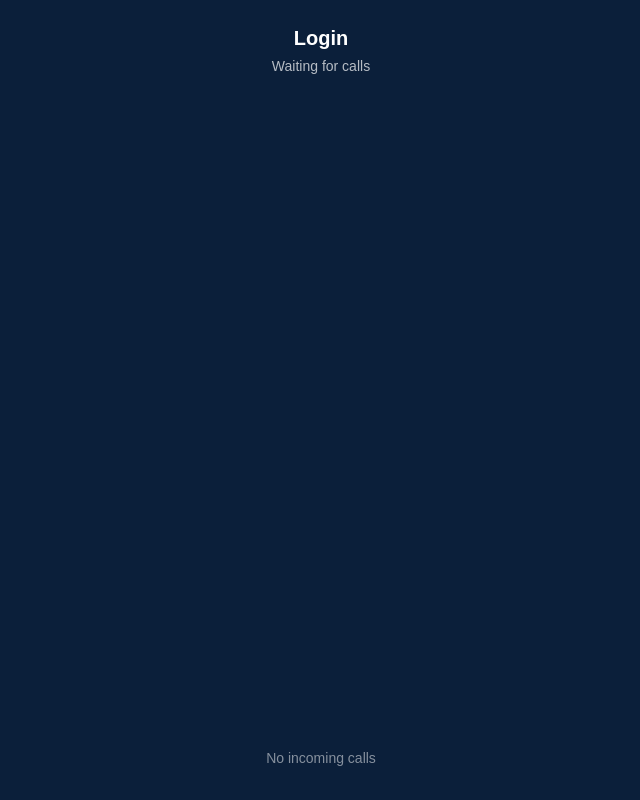
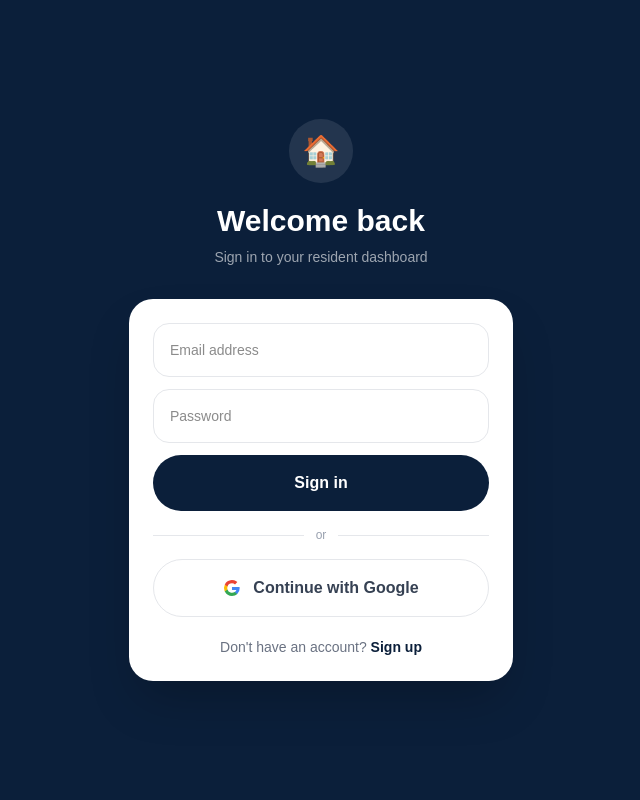
Before and after one commit to ahmadaav03/smart-gate, a Next.js app: page /resident/login in a window 1280 px wide. Shown: the whole page, without its empty margins (319-959 px from the left). Built offline with nearby package versions, Linux system fonts and the light colour scheme; no server answers; the database is empty.

Commit message:
login & Auth

```diff
--- /dev/null
+++ b/app/auth/callback/route.ts
@@ -0,0 +1,37 @@
+import { createServerClient } from "@supabase/ssr";
+import { cookies } from "next/headers";
+import { NextResponse } from "next/server";
+
+export async function GET(request: Request) {
+  const { searchParams, origin } = new URL(request.url);
+  const code = searchParams.get("code");
+  const next = searchParams.get("next") ?? "/";
+
+  if (code) {
+    const cookieStore = await cookies();
+
+    const supabase = createServerClient(
+      process.env.NEXT_PUBLIC_SUPABASE_URL!,
+      process.env.NEXT_PUBLIC_SUPABASE_ANON_KEY!,
+      {
+        cookies: {
+          getAll() {
+            return cookieStore.getAll();
+          },
+          setAll(cookiesToSet) {
+            cookiesToSet.forEach(({ name, value, options }) =>
+              cookieStore.set(name, value, options)
+            );
+          },
+        },
+      }
+    );
+
+    const { error } = await supabase.auth.exchangeCodeForSession(code);
+    if (!error) {
+      return NextResponse.redirect(`${origin}${next}`);
+    }
+  }
+
+  return NextResponse.redirect(`${origin}/resident/login?error=auth`);
+}
--- /dev/null
+++ b/app/resident/login/page.tsx
@@ -0,0 +1,195 @@
+"use client";
+
+import { useState } from "react";
+import { supabase } from "@/lib/supabase";
+
+export default function ResidentLoginPage() {
+  const [mode, setMode] = useState<"login" | "signup">("login");
+  const [email, setEmail] = useState("");
+  const [password, setPassword] = useState("");
+  const [loading, setLoading] = useState(false);
+  const [error, setError] = useState("");
+  const [message, setMessage] = useState("");
+
+  async function handleEmailAuth() {
+    if (!email || !password) {
+      setError("Please enter your email and password.");
+      return;
+    }
+
+    setLoading(true);
+    setError("");
+    setMessage("");
+
+    if (mode === "signup") {
+      const { error } = await supabase.auth.signUp({
+        email,
+        password,
+        options: {
+          emailRedirectTo: `${window.location.origin}/auth/callback?next=/resident/dashboard`,
+        },
+      });
+
+      if (error) {
+        setError(error.message);
+      } else {
+        setMessage("Account created! You can now sign in.");
+        setMode("login");
+      }
+    } else {
+      const { data, error } = await supabase.auth.signInWithPassword({
+        email,
+        password,
+      });
+
+      if (error) {
+        setError(error.message);
+      } else if (data.user) {
+        // Find resident linked to this auth user
+        const { data: resident } = await supabase
+          .from("residents")
+          .select("slug")
+          .eq("auth_user_id", data.user.id)
+          .maybeSingle();
+
+        if (resident?.slug) {
+          window.location.href = `/resident/${resident.slug}/dashboard`;
+        } else {
+          setError("No resident profile is linked to this account. Please contact your property manager.");
+        }
+      }
+    }
+
+    setLoading(false);
+  }
+
+  async function handleGoogleAuth() {
+    setLoading(true);
+    setError("");
+
+    const { error } = await supabase.auth.signInWithOAuth({
+      provider: "google",
+      options: {
+        redirectTo: `${window.location.origin}/auth/callback?next=/resident/dashboard`,
+      },
+    });
+
+    if (error) {
+      setError(error.message);
+      setLoading(false);
+    }
+  }
+
+  return (
+    <div className="flex min-h-screen items-center justify-center bg-[#0B1F3A] px-6">
+      <div className="w-full max-w-sm">
+        <div className="text-center mb-8">
+          <div className="mx-auto mb-5 flex h-16 w-16 items-center justify-center rounded-full bg-white/10 text-3xl">
+            🏠
+          </div>
+          <h1 className="text-3xl font-bold text-white">
+            {mode === "login" ? "Welcome back" : "Create account"}
+          </h1>
+          <p className="mt-2 text-sm text-white/60">
+            {mode === "login"
+              ? "Sign in to your resident dashboard"
+              : "Set up your resident account"}
+          </p>
+        </div>
+
+        <div className="rounded-3xl bg-white p-6 shadow-2xl">
+          {error ? (
+            <div className="mb-4 rounded-2xl bg-red-50 px-4 py-3 text-sm text-red-600">
+              {error}
+            </div>
+          ) : null}
+
+          {message ? (
+            <div className="mb-4 rounded-2xl bg-green-50 px-4 py-3 text-sm text-green-600">
+              {message}
+            </div>
+          ) : null}
+
+          <div className="flex flex-col gap-3">
+            <input
+              type="email"
+              placeholder="Email address"
+              value={email}
+              onChange={(e) => setEmail(e.target.value)}
+              className="w-full rounded-2xl border border-gray-200 px-4 py-4 text-sm outline-none focus:border-[#0B1F3A]"
+            />
+
+            <input
+              type="password"
+              placeholder="Password"
+              value={password}
+              onChange={(e) => setPassword(e.target.value)}
+              onKeyDown={(e) => e.key === "Enter" && handleEmailAuth()}
+              className="w-full rounded-2xl border border-gray-200 px-4 py-4 text-sm outline-none focus:border-[#0B1F3A]"
+            />
+
+            <button
+              type="button"
+              onClick={handleEmailAuth}
+              disabled={loading}
+              className="w-full rounded-full bg-[#0B1F3A] py-4 font-semibold text-white transition active:scale-95 disabled:opacity-60"
+            >
+              {loading
+                ? "Please wait..."
+                : mode === "login"
+                ? "Sign in"
+                : "Create account"}
+            </button>
+
+            <div className="flex items-center gap-3 my-1">
+              <div className="h-px flex-1 bg-gray-200" />
+              <span className="text-xs text-gray-400">or</span>
+              <div className="h-px flex-1 bg-gray-200" />
+            </div>
+
+            <button
+              type="button"
+              onClick={handleGoogleAuth}
+              disabled={loading}
+              className="flex w-full items-center justify-center gap-3 rounded-full border border-gray-200 py-4 font-semibold text-gray-700 transition active:scale-95 disabled:opacity-60"
+            >
+              <svg width="18" height="18" viewBox="0 0 18 18">
+                <path fill="#4285F4" d="M16.51 8H8.98v3h4.3c-.18 1-.74 1.48-1.6 2.04v2.01h2.6a7.8 7.8 0 0 0 2.38-5.88c0-.57-.05-.66-.15-1.18z"/>
+                <path fill="#34A853" d="M8.98 17c2.16 0 3.97-.72 5.3-1.94l-2.6-2.01a4.8 4.8 0 0 1-7.18-2.54H1.83v2.07A8 8 0 0 0 8.98 17z"/>
+                <path fill="#FBBC05" d="M4.5 10.52a4.8 4.8 0 0 1 0-3.04V5.41H1.83a8 8 0 0 0 0 7.18z"/>
+                <path fill="#EA4335" d="M8.98 4.18c1.17 0 2.23.4 3.06 1.2l2.3-2.3A8 8 0 0 0 1.83 5.4L4.5 7.49a4.77 4.77 0 0 1 4.48-3.3z"/>
+              </svg>
+              Continue with Google
+            </button>
+          </div>
+
+          <p className="mt-5 text-center text-sm text-gray-500">
+            {mode === "login" ? (
+              <>
+                Don't have an account?{" "}
+                <button
+                  type="button"
+                  onClick={() => { setMode("signup"); setError(""); setMessage(""); }}
+                  className="font-semibold text-[#0B1F3A]"
+                >
+                  Sign up
+                </button>
+              </>
+            ) : (
+              <>
+                Already have an account?{" "}
+                <button
+                  type="button"
+                  onClick={() => { setMode("login"); setError(""); setMessage(""); }}
+                  className="font-semibold text-[#0B1F3A]"
+                >
+                  Sign in
+                </button>
+              </>
+            )}
+          </p>
+        </div>
+      </div>
+    </div>
+  );
+}
--- /dev/null
+++ b/middleware.ts
@@ -0,0 +1,39 @@
+import { createServerClient } from "@supabase/ssr";
+import { NextResponse } from "next/server";
+import type { NextRequest } from "next/server";
+
+export async function middleware(request: NextRequest) {
+  const response = NextResponse.next();
+
+  const supabase = createServerClient(
+    process.env.NEXT_PUBLIC_SUPABASE_URL!,
+    process.env.NEXT_PUBLIC_SUPABASE_ANON_KEY!,
+    {
+      cookies: {
+        getAll() {
+          return request.cookies.getAll();
+        },
+        setAll(cookiesToSet) {
+          cookiesToSet.forEach(({ name, value, options }) => {
+            response.cookies.set(name, value, options);
+          });
+        },
+      },
+    }
+  );
+
+  const { data: { user } } = await supabase.auth.getUser();
+
+  // Protect all /resident/[name]/dashboard routes
+  if (request.nextUrl.pathname.includes("/dashboard")) {
+    if (!user) {
+      return NextResponse.redirect(new URL("/resident/login", request.url));
+    }
+  }
+
+  return response;
+}
+
+export const config = {
+  matcher: ["/resident/:path*/dashboard"],
+};
--- a/package.json
+++ b/package.json
@@ -9,6 +9,7 @@
     "lint": "eslint"
   },
   "dependencies": {
+    "@supabase/ssr": "^0.10.2",
     "@supabase/supabase-js": "^2.101.1",
     "next": "16.2.2",
     "react": "19.2.4",
```
Also changed, not shown: 1 other file (tests, documents, lock files or other folders).
